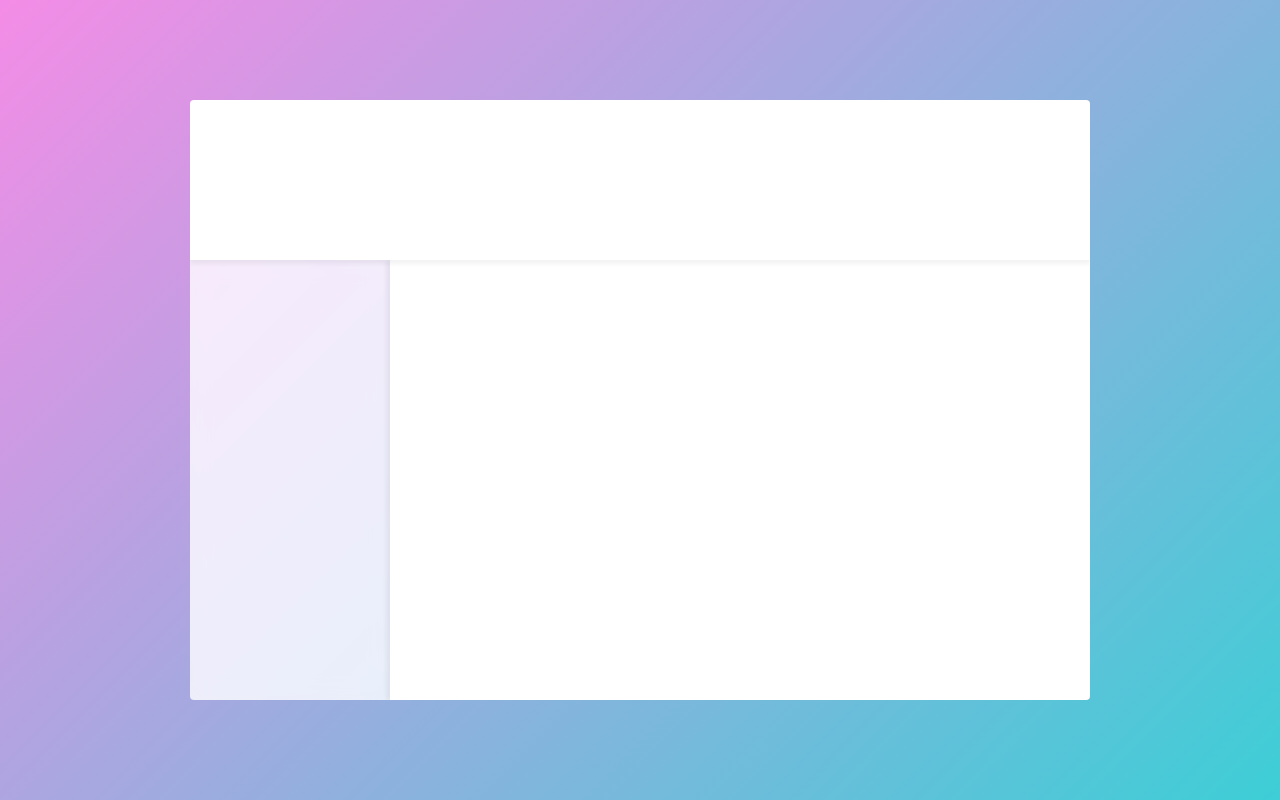
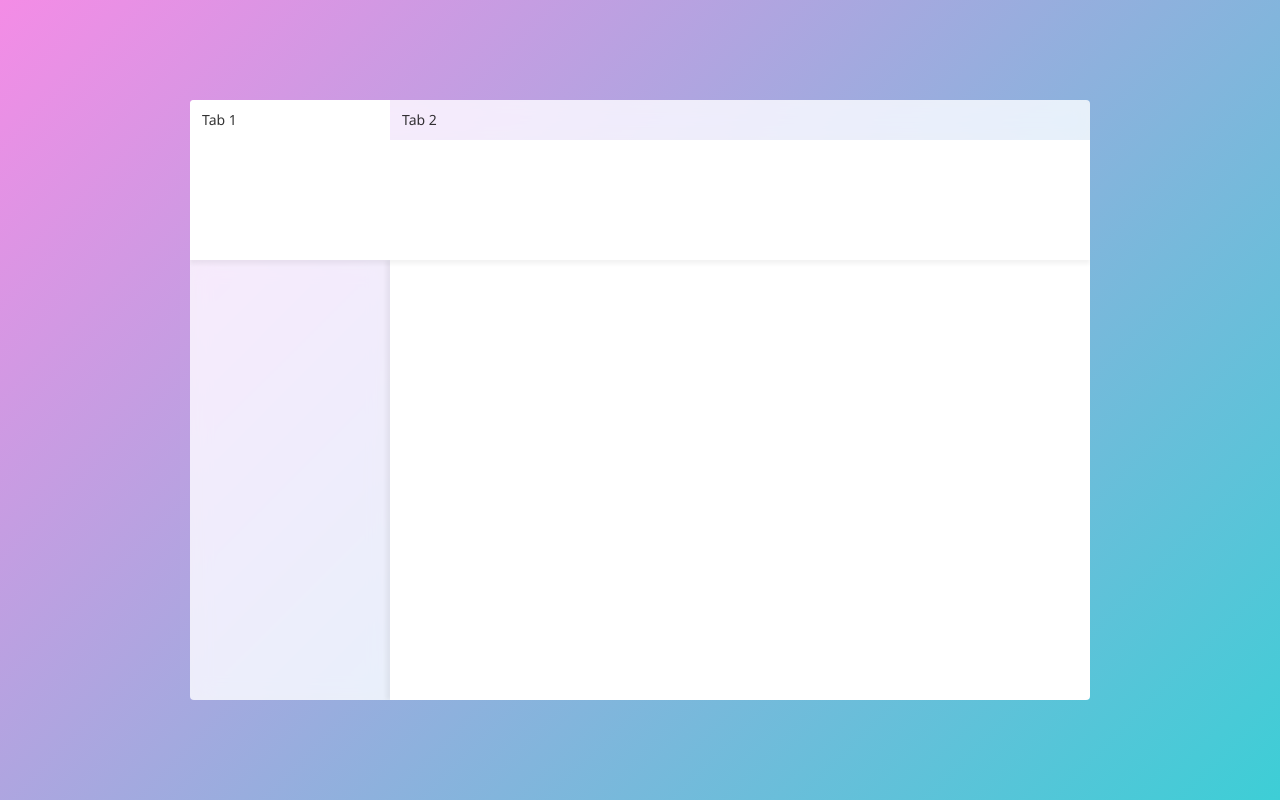
Before and after one commit to vdbongard/explorer, a React (Create React App) app: page / in a window 1280 px wide. Built offline with nearby package versions, Linux system fonts and the light colour scheme.

Commit message:
Added title bar and basic tabs

```diff
--- a/src/components/Explorer/Explorer.scss
+++ b/src/components/Explorer/Explorer.scss
@@ -7,10 +7,15 @@
   overflow: hidden;
   display: grid;
   grid-template-columns: 200px 1fr;
-  grid-template-rows: 160px 1fr;
+  grid-template-rows: 40px 120px 1fr;
   grid-template-areas:
+    'TopBar TopBar'
     'Header Header'
     'Sidebar Content';
+
+  .TopBar {
+    grid-area: TopBar;
+  }
 
   .Header {
     grid-area: Header;
--- a/src/components/Explorer/Explorer.tsx
+++ b/src/components/Explorer/Explorer.tsx
@@ -3,10 +3,12 @@ import './Explorer.scss';
 import Header from '../Header/Header';
 import Sidebar from '../Sidebar/Sidebar';
 import Content from '../Content/Content';
+import TitleBar from '../TitleBar/TitleBar';
 
 const Explorer: FC = (): ReactElement => {
   return (
     <div className="Explorer">
+      <TitleBar />
       <Header />
       <Sidebar />
       <Content />
--- a/src/components/Header/Header.scss
+++ b/src/components/Header/Header.scss
@@ -4,6 +4,4 @@
   background-color: white;
   box-shadow: 0 4px 4px rgba(0, 0, 0, 0.05);
   z-index: 2;
-  border-top-left-radius: $border-radius;
-  border-top-right-radius: $border-radius;
 }
--- /dev/null
+++ b/src/components/Tab/Tab.scss
@@ -0,0 +1,18 @@
+@import '../../styles/variables.scss';
+
+.Tab {
+  display: flex;
+  align-items: center;
+  padding: 0 12px;
+  width: 200px;
+  cursor: default;
+  font-size: 14px;
+
+  &:hover {
+    background: rgba(white, 0.5);
+  }
+
+  &.selected {
+    background: white;
+  }
+}
--- /dev/null
+++ b/src/components/Tab/Tab.tsx
@@ -0,0 +1,25 @@
+import React, { FC, ReactElement } from 'react';
+import './Tab.scss';
+
+interface Props {
+  name: string;
+  selected?: boolean;
+  onClick: (index: number) => void;
+  index: number;
+}
+
+const Tab: FC<Props> = ({ name, selected, onClick, index }): ReactElement => {
+  let className = 'Tab';
+
+  if (selected) className += ' selected';
+
+  const handleClick = (): void => onClick(index);
+
+  return (
+    <div className={className} onClick={handleClick}>
+      {name}
+    </div>
+  );
+};
+
+export default Tab;
--- /dev/null
+++ b/src/components/TitleBar/TitleBar.scss
@@ -0,0 +1,17 @@
+@import '../../styles/variables.scss';
+
+.TopBar {
+  background: rgba(white, 0.8);
+  backdrop-filter: blur(10px) saturate(125%);
+  border-top-left-radius: $border-radius;
+  border-top-right-radius: $border-radius;
+  overflow: hidden;
+  display: flex;
+  justify-content: space-between;
+  align-items: center;
+
+  .tabs {
+    display: flex;
+    height: 100%;
+  }
+}
--- /dev/null
+++ b/src/components/TitleBar/TitleBar.tsx
@@ -0,0 +1,28 @@
+import React, { FC, ReactElement, useState } from 'react';
+import './TitleBar.scss';
+import Tab from '../Tab/Tab';
+
+const tabs = ['Tab 1', 'Tab 2'];
+
+const TopBar: FC = (): ReactElement => {
+  const [selectedTab, setSelectedTab] = useState(0);
+
+  const Tabs = tabs.map((name, index) => (
+    <Tab
+      name={name}
+      index={index}
+      key={index}
+      selected={index === selectedTab}
+      onClick={(i): void => setSelectedTab(i)}
+    />
+  ));
+
+  return (
+    <div className="TopBar">
+      <div className="tabs">{Tabs}</div>
+      <div className="actions" />
+    </div>
+  );
+};
+
+export default TopBar;
```
